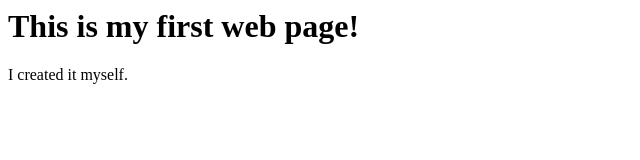
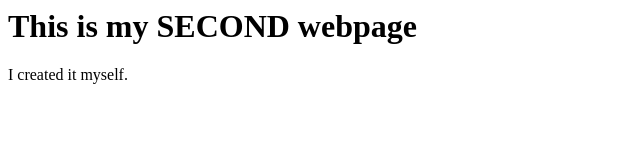
Before and after one commit to wpetri/wpetri.github.io, a plain HTML site: page index.html in a window 1280 px wide. Shown: the whole page, without its empty margins (0-640 px from the left). Drawn offline with Linux system fonts and the light colour scheme.

Commit message:
Update index.html

```diff
--- a/index.html
+++ b/index.html
@@ -3,7 +3,7 @@
 <title>The state of the world</title>
 </head>
 <body>
-<h1>This is my first web page!</h1>
+<h1>This is my SECOND webpage</h1>
 <p>I created it myself.</p>
 </body>
 </html>
```
